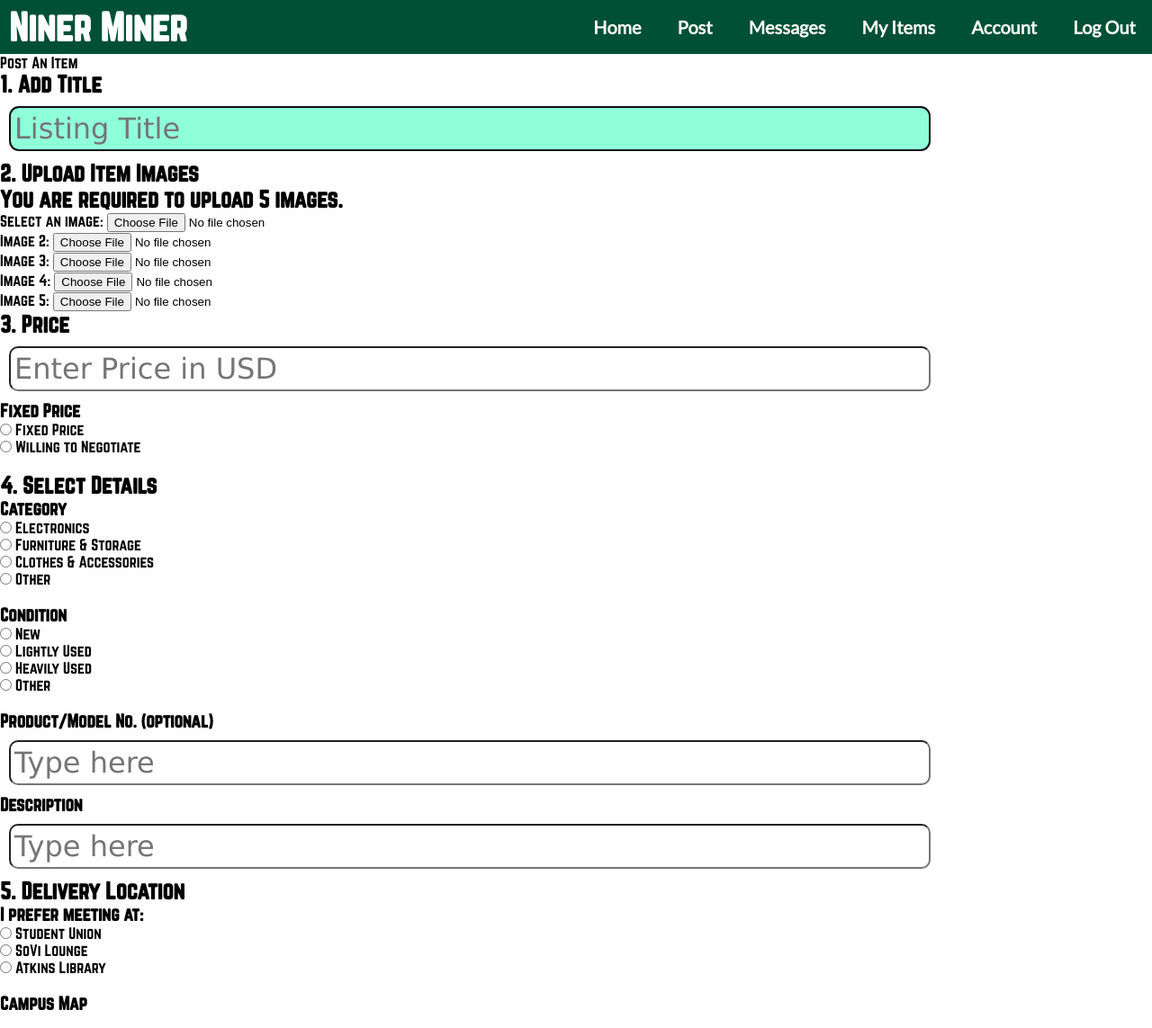
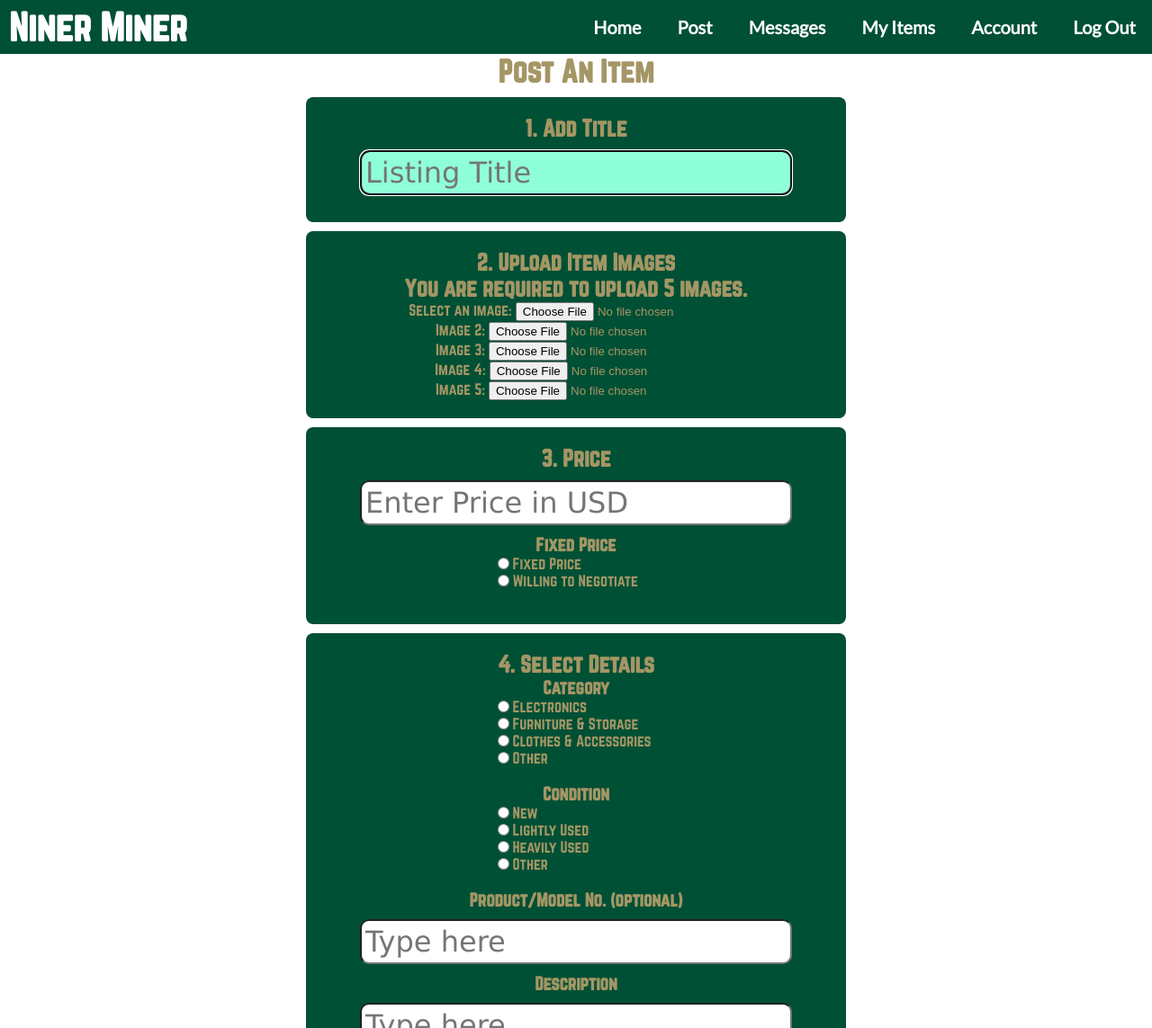
Before and after one commit to cmadajski/niner_miner, a Flask app: page /post in a window 1280 px wide. Shown: the top 1143 px of the page at 90% size. Run offline with Flask 2, Linux system fonts and the light colour scheme; the visitor is signed in with stand-in values (Sample User, id 1).

Commit message:
Fixed styling on post page

```diff
--- a/src/static/css/post.css
+++ b/src/static/css/post.css
@@ -51,6 +51,13 @@ h1 {
     background-color: #A49665;
     font-size: 24px;
     transition: 250ms;
+    border-radius: 10px;
+    padding: 10px;
+    margin: auto;
+    font-family: Norwester;
+    font-size: 32px;
+    transition: 250ms;
+    width: 480px;
 }
 .error {
     background-color: rgb(218, 3, 3);
@@ -64,3 +71,11 @@ h1 {
     display: block;
 
 }
+
+.form-action-submit {
+    text-align: center;
+    width: 600px;
+    margin: auto;
+    margin-bottom: 50px;
+    color: #A49665;
+}
--- a/src/templates/post.html
+++ b/src/templates/post.html
@@ -2,16 +2,14 @@
 {% block links %}../static/css/post.css{% endblock %}
 {% block title %}Niner Miner | Post New Item for Sale{% endblock %}
 {% block content %}
-    <div class="post">
-        <div class="post-title">
-            <span>Post An Item</span>
-        </div>
+    <h1>Post An Item</h1>
     <div class="post-form">
         {% if item %}
             <form action="{{ url_for('edit_item', product_id=item.item_id) }}" method="post" enctype="multipart/form-data">
         {% else %}
             <form action="/post" method="post" enctype="multipart/form-data">
         {% endif %}
+            <div class="form-action">
                 <h2>1. Add Title</h2>
                 <!--- prints the error statements if errors['field'] is true--->
                 {% if errors['title'] %}
@@ -24,6 +22,8 @@
                 {% else %}
                 <input class="text" type="text" name="title" placeholder="Listing Title" autofocus>
                 {% endif %}
+            </div>
+            <div class="form-action">
                 <h2>2. Upload Item Images</h2>
                 <h2>You are required to upload 5 images.</h2>
                 {% if errors['image'] %}
@@ -41,6 +41,8 @@
                 <input type="file" id="selectimage4" name="image4"><br>
                 <label for="selectimage5">Image 5:</label>
                 <input type="file" id="selectimage5" name="image5"><br>
+            </div>
+            <div class="form-action">
                 <h2>3. Price</h2>
                 {% if errors['price'] %}
                 <div class="error">
@@ -59,11 +61,15 @@
                     <span>{{ errors['fixed_str'] }}</span>
                 </div>
                 {% endif %}
+                <div class="radio-group">
                     <input type="radio" id="fixedp" name="fixed" value="Fixed Price" required>
                     <label for="fixedp">Fixed Price</label><br>
                     <input type="radio" id="negotiate" name="fixed" value="Willing to Negotiate">
                     <label for="negotiate">Willing to Negotiate</label><br>
+                </div>
                 <br>
+            </div>
+            <div class="form-action">
                 <h2>4. Select Details</h2>
                 <h3>Category</h3>
                 {% if errors['category'] %}
@@ -71,6 +77,7 @@
                     <span>{{ errors['category_str'] }}</span>
                 </div>
                 {% endif %}
+                <div class="radio-group">
                     <input type="radio" id="electronics" class="radio" name="category" value="Electronics" required>
                     <label for="electronics">Electronics</label><br>
                     <input type="radio" id="FandS" class="radio" name="category" value="Furniture & Storage">
@@ -79,6 +86,7 @@
                     <label for="clothes">Clothes & Accessories</label><br>
                     <input type="radio" id="other" name="category" value="Other">
                     <label for="other">Other</label><br>
+                </div>
                 <br>
                 <h3>Condition</h3>
                 {% if errors['condition'] %}
@@ -86,6 +94,7 @@
                     <span>{{ errors['condition_str'] }}</span>
                 </div>
                 {% endif %}
+                <div class="radio-group">
                     <input type="radio" id="new" name="condition" value="New" required>
                     <label for="new">New</label><br>
                     <input type="radio" id="used" name="condition" value="Lightly Used">
@@ -94,6 +103,7 @@
                     <label for="hused">Heavily Used</label><br>
                     <input type="radio" id="other" name="condition" value="Other">
                     <label for="other">Other</label><br>
+                </div>
                 <br>
                 <h3>Product/Model No. (optional)</h3>
                 {% if info['extradetails'] != None %}
@@ -113,6 +123,8 @@
                 <input class="text" type="text" name="description" placeholder="Type here">
                 {% endif %}
                 <br>
+            </div>
+            <div class="form-action">
                 <h2>5. Delivery Location</h2>
                 <h3>I prefer meeting at: </h3>
                 {% if errors['location'] %}
@@ -120,12 +132,14 @@
                     <span>{{ errors['location_str'] }}</span>
                 </div>
                 {% endif %}
+                <div class="radio-group">
                     <input type="radio" id="studentunion" name="location" value="Popp Martin Student Union" required>
                     <label for="studentunion">Student Union</label><br>
                     <input type="radio" id="SoVi" name="location" value="SoVi at South Village Crossing">
                     <label for="SoVi">SoVi Lounge</label><br>
                     <input type="radio" id="atkins" name="location" value="J. Murrey Atkins Library">
                     <label for="atkins">Atkins Library</label><br><br>
+                </div>
                 <h3>Campus Map</h3><br>
                 <div class="map">
                     <iframe
@@ -139,12 +153,14 @@
                         &q=UNC Charlotte">
                 </iframe>
                 </div> <br>
+            </div>
+            <div class="form-action-submit">
                 {% if item %}
                 <input type="submit" value="Edit Item" name="edit_button" class="submit-post">
                 {% else %}
                 <input type="submit" value="Submit" name="submit_button" class="submit-post">
                 {% endif %}
+            </div>
             </form>
     </div>
-    </div>
 {% endblock %}
```
Lines whose indentation alone changed are shown as unchanged.
